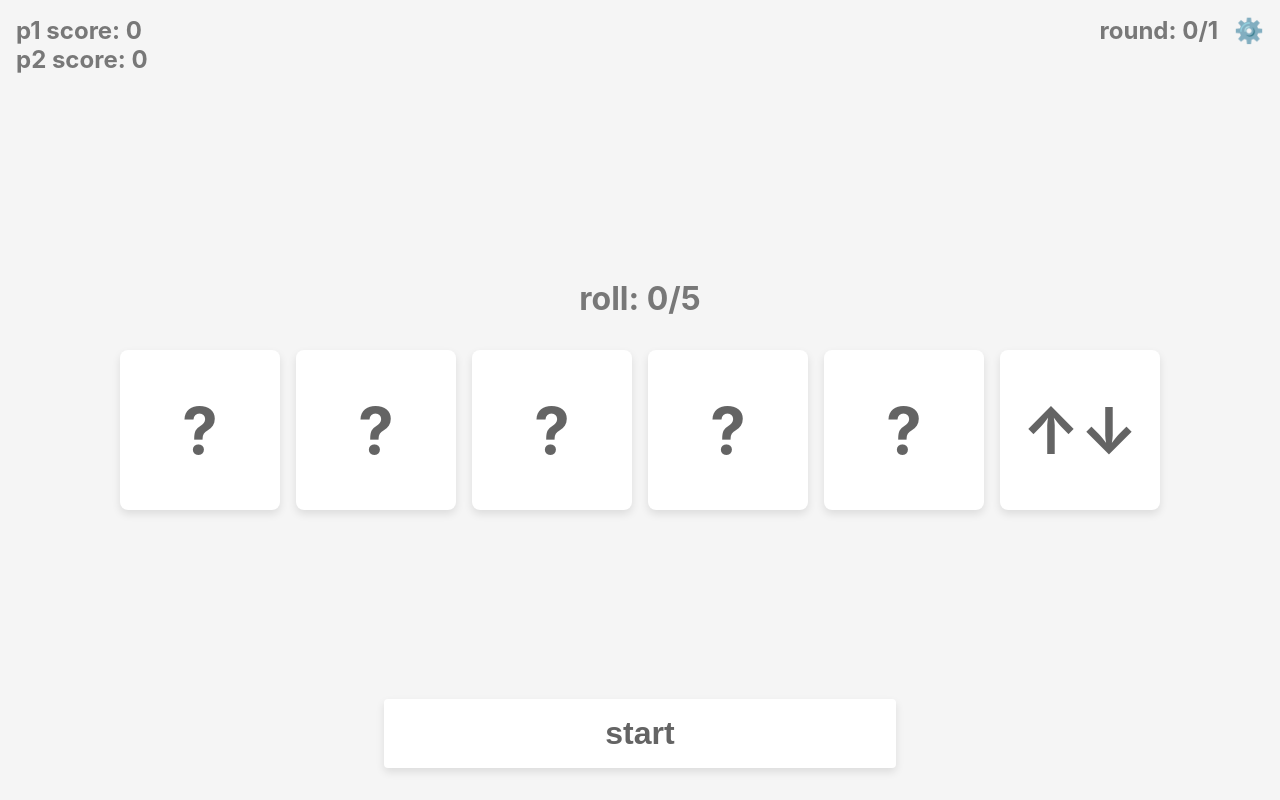
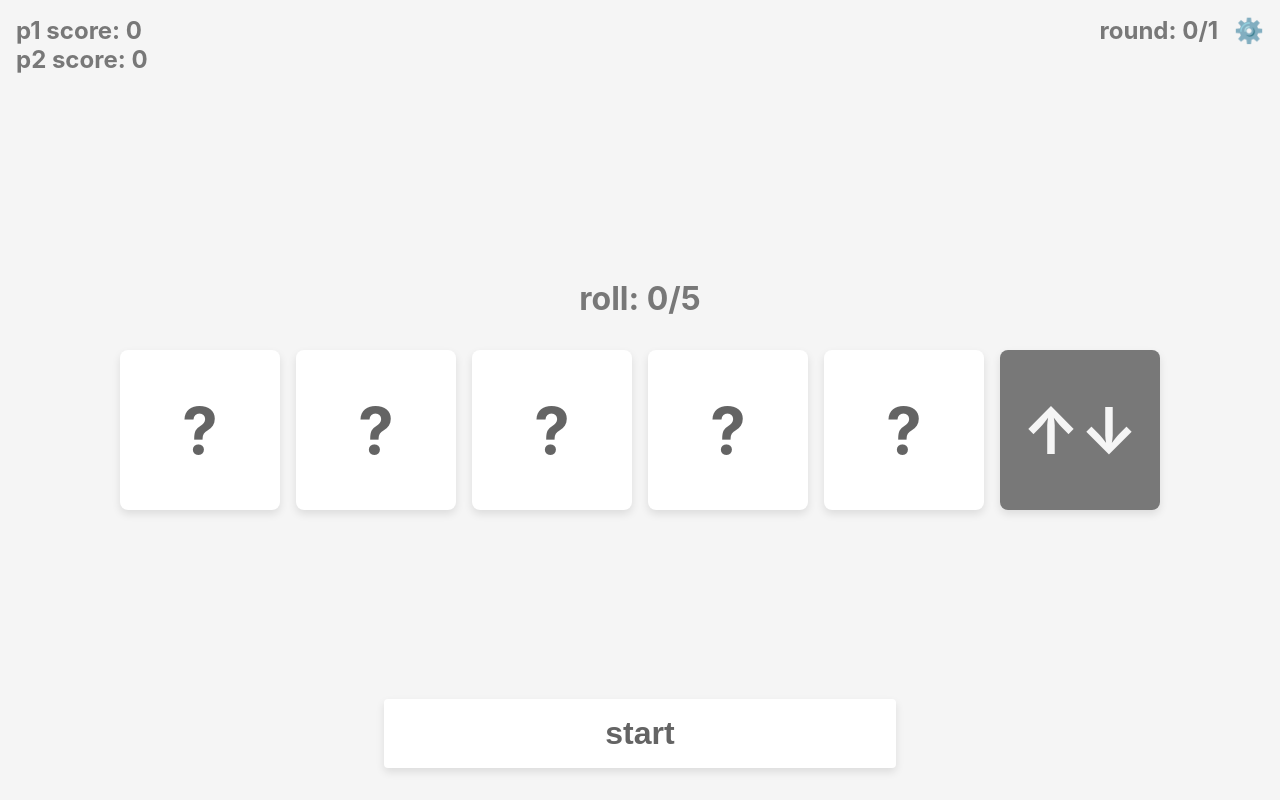
Before and after one commit to joliveto64/hi-lo, a React (Create React App) app: page / in a window 1280 px wide. Built offline with nearby package versions, Linux system fonts and the light colour scheme.

Commit message:
cosmetics

```diff
--- a/src/App.js
+++ b/src/App.js
@@ -201,6 +201,7 @@ function App() {
               clicked={() => {
                 handleDiceClick(die.id);
               }}
+              isHilo={die.isHilo}
             />
           ))}
         </div>
--- a/src/components/Dice.js
+++ b/src/components/Dice.js
@@ -1,12 +1,25 @@
-export default function Dice(props) {
+export default function Dice({
+  isHilo,
+  isLocked,
+  isPermLocked,
+  value,
+  isSpinning,
+  clicked,
+}) {
+  const classList = [
+    "die",
+    isLocked ? "locked click" : "",
+    isSpinning ? "roll" : "",
+    isPermLocked ? "perm-locked" : "",
+    isHilo ? "hilo" : "",
+    isHilo && isLocked ? "hilo-locked" : "",
+  ];
+
+  const className = classList.join(" ");
+
   return (
-    <span
-      className={`die ${props.isLocked ? "locked click" : ""} ${
-        props.isSpinning ? "roll" : ""
-      } ${props.isPermLocked ? "perm-locked" : ""}`}
-      onClick={props.clicked}
-    >
-      {props.value}
+    <span className={className} onClick={clicked}>
+      {value}
     </span>
   );
 }
--- a/src/index.css
+++ b/src/index.css
@@ -80,10 +80,21 @@ body {
   transition: 0.1s;
 }
 
+.hilo {
+  background-color: rgb(120, 120, 120);
+  color: whitesmoke;
+}
+
 .locked {
   background-color: #79bfed;
   color: whitesmoke;
 }
+
+.hilo-locked {
+  color: rgb(120, 120, 120);
+  background-color: #79bfed;
+}
+
 .perm-locked {
   filter: opacity(0.5);
   transform: scale(0.9);
--- a/src/utils.js
+++ b/src/utils.js
@@ -5,6 +5,7 @@ function generateDice() {
       isLocked: false,
       isPermLocked: false,
       id: index,
+      isHilo: false,
     };
   });
 
@@ -13,6 +14,7 @@ function generateDice() {
     isLocked: false,
     isPermLocked: false,
     id: 5,
+    isHilo: true,
   });
 
   return diceArray;
```
